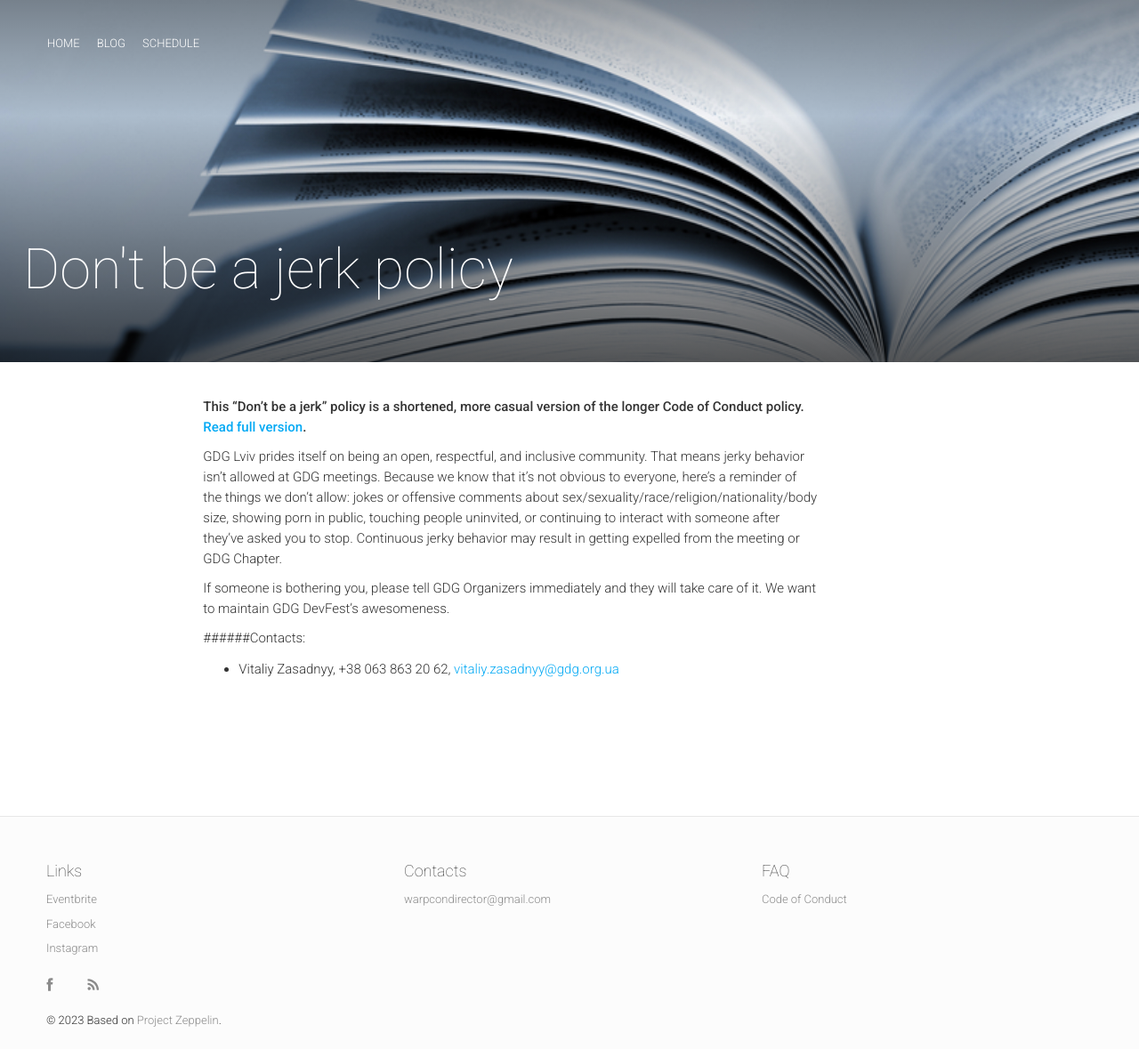
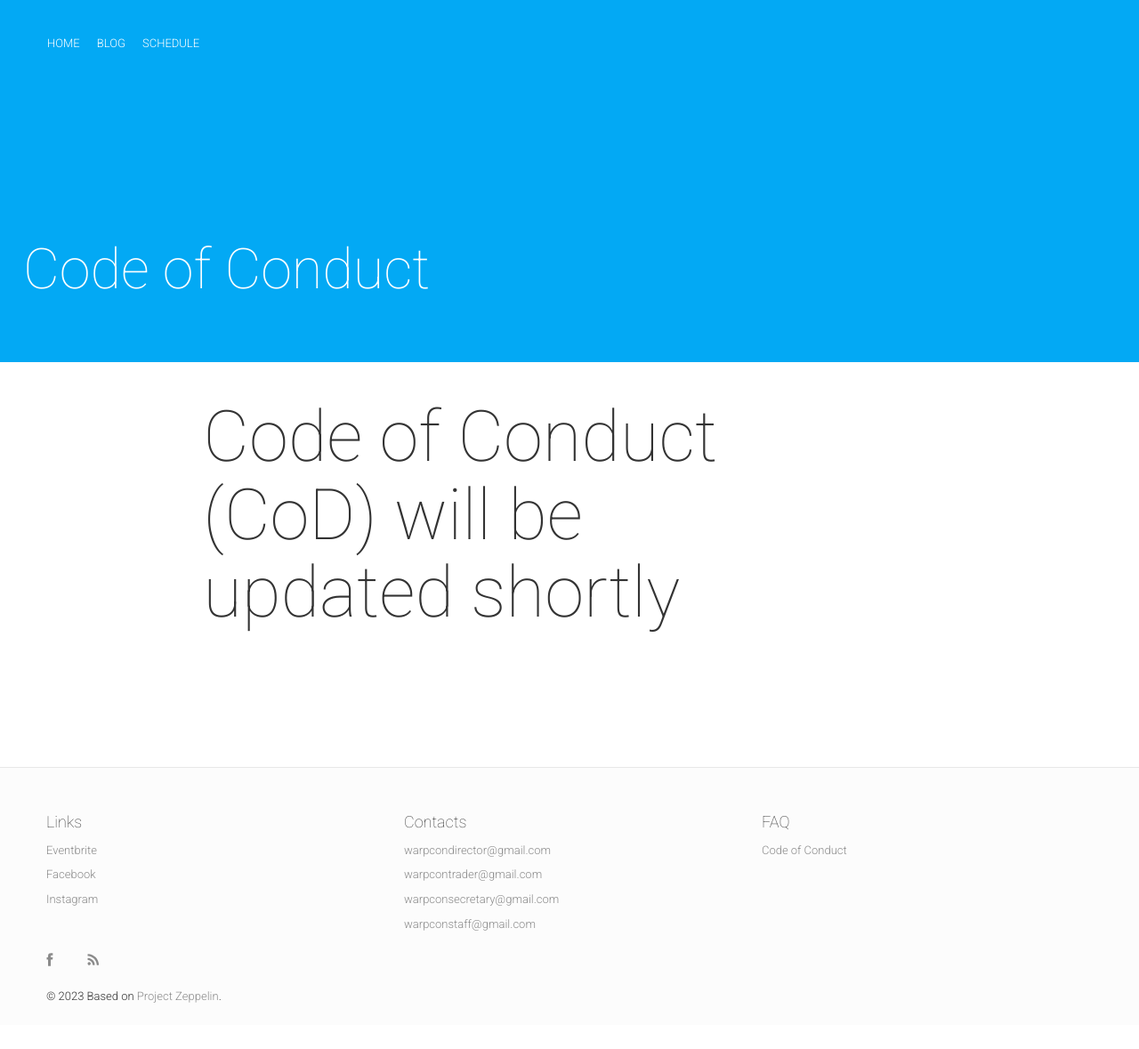
Before and after one commit to gregoriousTechorious/warpcon.ie, a Jekyll site: the page built from cod.md, in a window 1280 px wide and 1179 px high. Shown: the whole window at 89% size. Built offline with Jekyll 4.4.1, drawn with Linux system fonts in a browser that asks for light colours; nearby versions of some CDN libraries; comment, search, counter and statistics services are not loaded.

Commit message:
updated baseurl and site

```diff
--- a/_config.yml
+++ b/_config.yml
@@ -13,7 +13,8 @@
 title: "Warpcon 33"
 email: "warpcondirector@gmail.com"
 description: "Warpcon 33 is the 33rd annual gaming convention in UCC"
-baseurl: "/warpcon.ie"
+baseurl: ""
+url: "https://www.warpcon.ie"
 # url: "https://gdg-x.github.io"
 permalink: "/blog/:title"
 # googleAnalyticsTrackingId: "UA-43643469-5"
@@ -191,7 +192,10 @@
  -
   title: "Contacts"
   links:
-   - {link: "mailto:warpcondirector@gmail.com", text: "warpcondirector@gmail.com"}
+   - {link: "mailto:warpcondirector@gmail.com",   text: "warpcondirector@gmail.com"}
+   - {link: "mailto:warpcontrader@gmail.com",     text: "warpcontrader@gmail.com"}
+   - {link: "mailto:warpconsecretary@gmail.com",  text: "warpconsecretary@gmail.com"}
+   - {link: "mailto:warpconstaff@gmail.com",      text: "warpconstaff@gmail.com"}
  -
   title: "FAQ"
   links:
--- a/cod.md
+++ b/cod.md
@@ -1,20 +1,8 @@
 ---
 layout: post
-title: Don't be a jerk policy
+title: Code of Conduct
 permalink: /cod/
 isStaticPost: true
 ---
 
-__This "Don't be a jerk" policy is a shortened, more casual version of the longer Code of Conduct policy. [Read full version](http://meta.wikimedia.org/wiki/Don%27t_be_a_dick).__
-
-
-GDG Lviv prides itself on being an open, respectful, and inclusive community. That means jerky behavior isn’t allowed at GDG meetings. Because we know that it’s not obvious to everyone, here’s a reminder of the things we don’t allow: jokes or offensive comments about sex/sexuality/race/religion/nationality/body size, showing porn in public, touching people uninvited, or continuing to interact with someone after they’ve asked you to stop. Continuous jerky behavior may result in getting expelled from the meeting or GDG Chapter.
-
-If someone is bothering you, please tell GDG Organizers immediately and they will take care of it. We want to maintain GDG DevFest’s awesomeness.
-
-
-######Contacts:
-
-- Vitaliy Zasadnyy, +38 063 863 20 62, [vitaliy.zasadnyy@gdg.org.ua](mailto:vitaliy.zasadnyy@gdg.org.ua)
-
-<img class="img-responsive feature-image" src="{{ site.baseurl }}/img/posts/cod.jpg" style="display:none">
+# Code of Conduct (CoD) will be updated shortly
```
Also changed, not shown: logistics.html (deleted, +0 -11 lines), schedule.html (deleted, +0 -12 lines), speakers.html (deleted, +0 -14 lines), team.html (deleted, +0 -11 lines).
